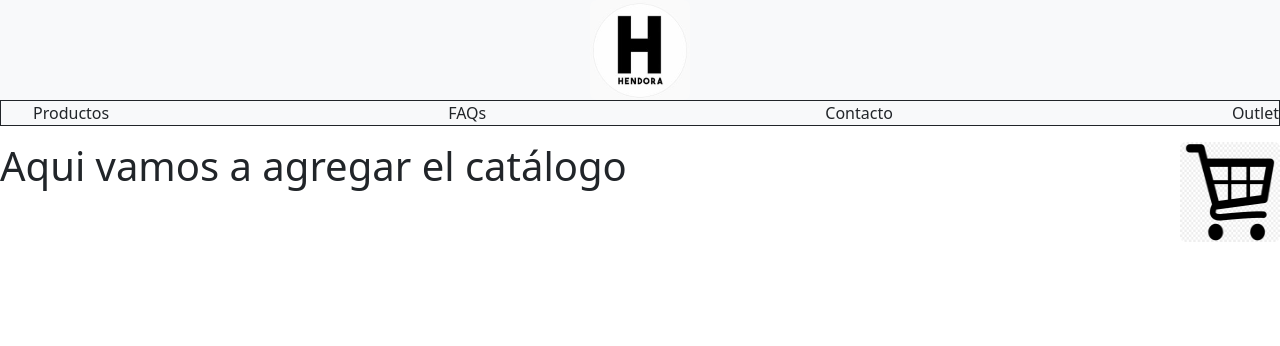
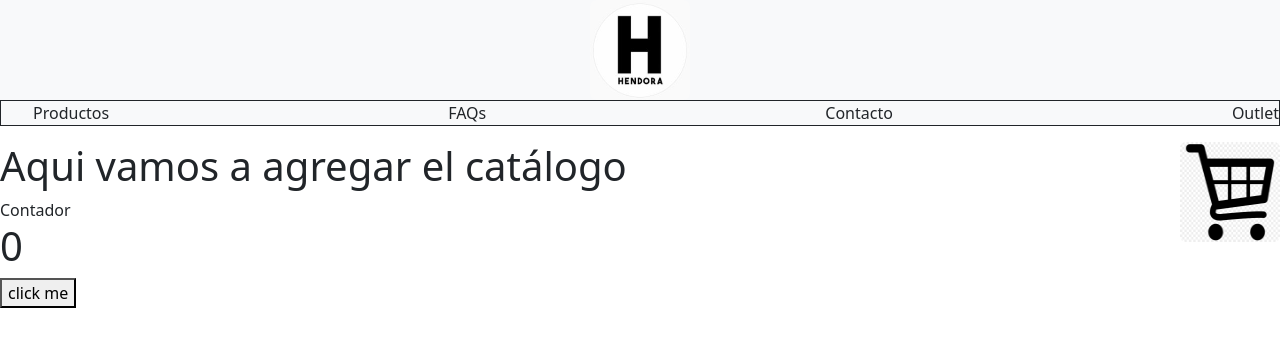
Before and after one commit to abalart/React, a React (Create React App) app: page / in a window 1280 px wide. Shown: the top 346 px of the page. Built offline with nearby package versions, Linux system fonts and the light colour scheme.

Commit message:
Agregando boton con estado

```diff
--- a/src/App.js
+++ b/src/App.js
@@ -2,12 +2,14 @@ import React from 'react';
 import './App.css';
 import NavBar from './components/Nav/NavBar';
 import ItemListContainer from './components/ItemListContainer/ItemListContainer';
+import ItemCount from './components/ItemCount/ItemCount';
 
 const  App = () => {
   return (
   <>
     <NavBar />
     <ItemListContainer greeting={"Aqui vamos a agregar el catálogo"}/>
+    <ItemCount/>
   </>
   );
 }
--- a/src/components/Header/Header.css
+++ /dev/null
@@ -1,3 +0,0 @@
-const estiloDiv {
-    color:'blueviolet';
-}
--- /dev/null
+++ b/src/components/ItemCount/ItemCount.js
@@ -0,0 +1,45 @@
+/*
+>> A tener en cuenta:
+- El número contador nunca puede superar el stock disponible
+- De no haber stock el click no debe tener efecto y por ende no ejecutar el callback onAdd
+- Si hay stock al clickear el botón se debe ejecutar onAdd con un número que debe ser la
+cantidad seleccionada por el usuario.
+Detalle importante: como sabes, todavía no tenemos nuestro detalle de ítem, y este desarrollo es
+parte de él, así que por el momento puedes probar e importar este componente dentro del
+ItemListContainer, sólo a propósitos de prueba. Después lo sacaremos de aquí y lo incluiremos
+en el detalle del ítem.
+
+>> Ejemplo inicial:
+function ItemCount({ stock, initial, onAdd }) {
+// Desarrollar lógica
+}
+- Adicionalmente tendremos un número inicial (initial) de cantidad de ítems, de tal modo que si lo
+invoco del siguiente modo:
+<ItemCount stock=”5” initial=”1” />
+debería ver el contador inicializado en 1 por defecto
+
+*/
+
+import React, {useState} from "react";
+
+
+const ItemCount = () => {
+
+const [contador,setContador] = useState(0); //Variable,funcion que va a cambiar la variable y el hook con un valor inicial
+
+const handlerClick = () => {//Defino un evento que sucedera cada vez que clickeo
+
+    setContador(contador+1)  //Utilizo el setContador para renderizar el cambio, es un error usar variable ++
+}
+
+    return(
+        <>
+        <div> Contador </div>
+         <h1>{contador}</h1>
+         <button onClick={handlerClick}> click me </button>
+        </>
+    )
+
+}
+
+export default ItemCount
```
Also changed, not shown: src/components/Header/Header.js (deleted, +0 -10 lines).
